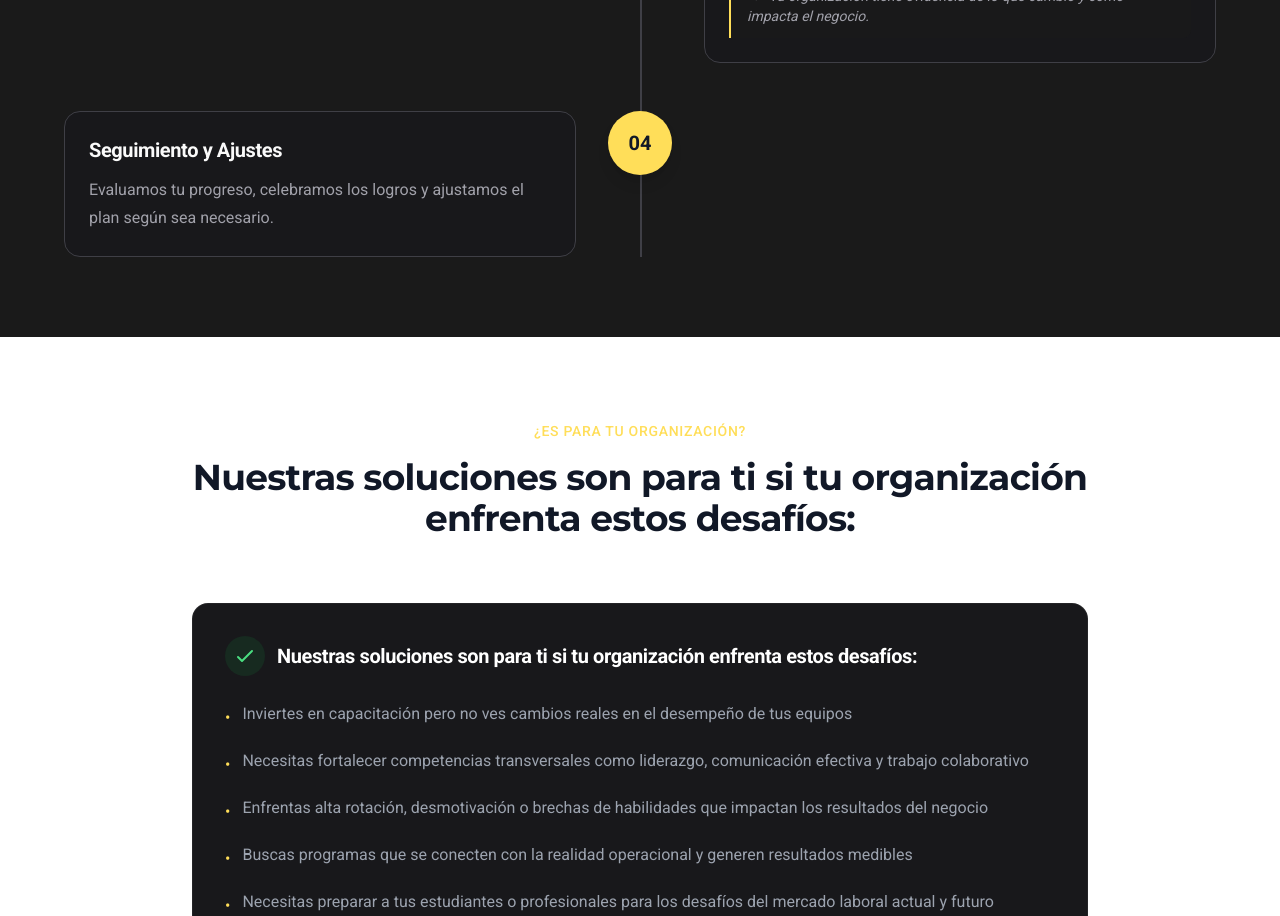
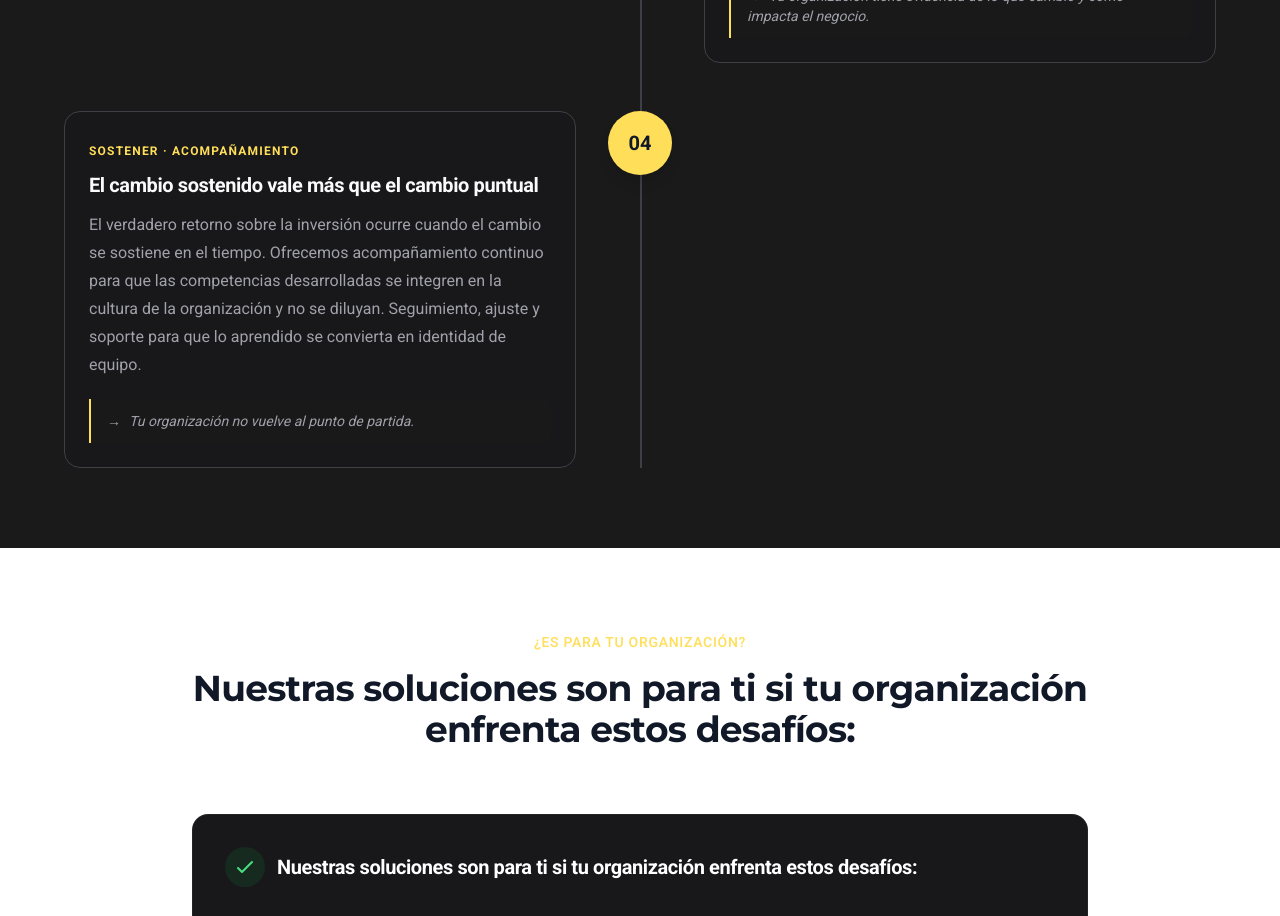
Before and after one commit to mauro6287-blip/alicia-morales-coach, a Next.js app: page / in a window 1280 px wide. Shown: the part 6660-7576 px from the top of the page. Built offline with nearby package versions, Linux system fonts and the light colour scheme.

Commit message:
Update step 4 to Acompañamiento with callout design
Co-Authored-By: Claude Opus 4.6 <noreply@anthropic.com>

```diff
--- a/sections/ComoTrabajo.tsx
+++ b/sections/ComoTrabajo.tsx
@@ -32,9 +32,12 @@ const pasos = [
     },
     {
         numero: "04",
-        titulo: "Seguimiento y Ajustes",
+        etiqueta: "SOSTENER · ACOMPAÑAMIENTO",
+        titulo: "El cambio sostenido vale más que el cambio puntual",
         descripcion:
-            "Evaluamos tu progreso, celebramos los logros y ajustamos el plan según sea necesario.",
+            "El verdadero retorno sobre la inversión ocurre cuando el cambio se sostiene en el tiempo. Ofrecemos acompañamiento continuo para que las competencias desarrolladas se integren en la cultura de la organización y no se diluyan. Seguimiento, ajuste y soporte para que lo aprendido se convierta en identidad de equipo.",
+        resultado:
+            "Tu organización no vuelve al punto de partida.",
     },
 ];
 
```
